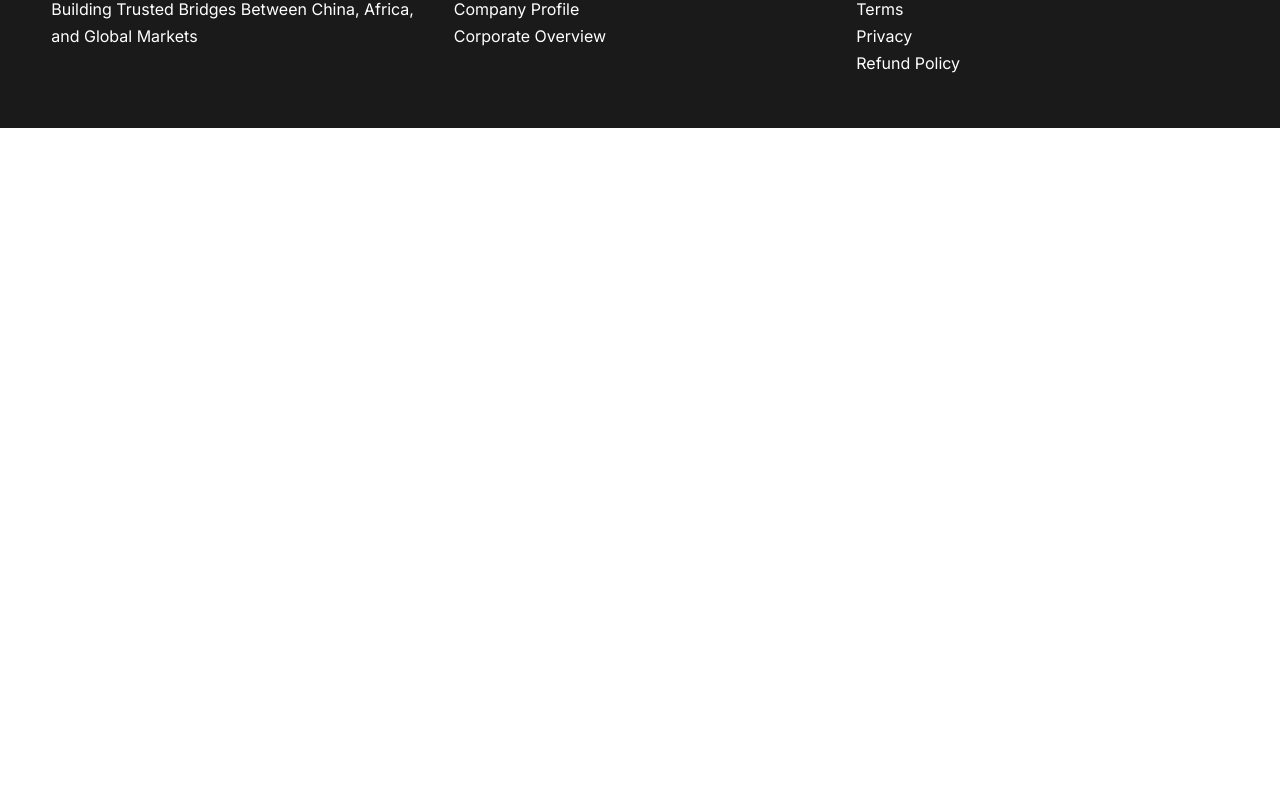
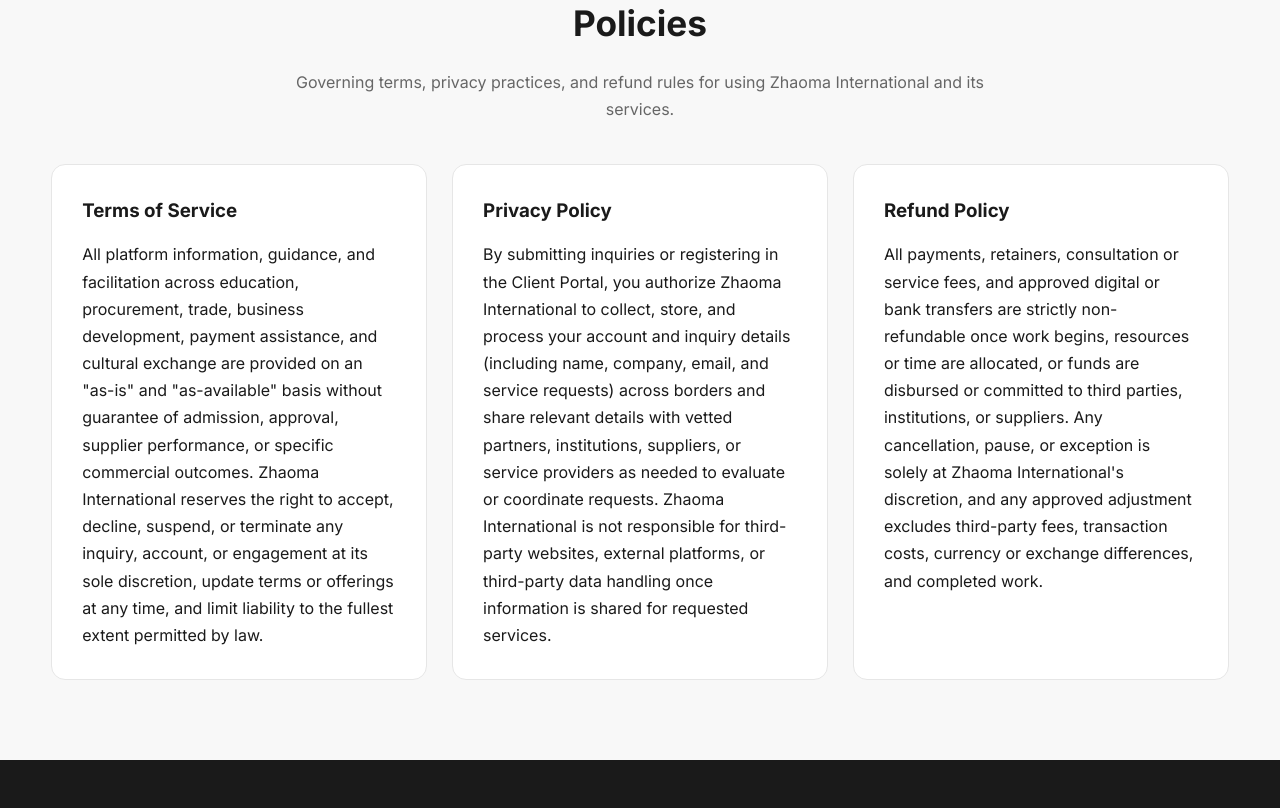
Before and after one commit to megacoded-star/zhaoma-site, a plain HTML site: page index.html in a window 1280 px wide. Shown: the part 4037-4845 px from the top of the page. Before the commit the page ends 4165 px from the top, so only its background shows below. Drawn offline with Linux system fonts and the light colour scheme; a script that the page names is missing.

Commit message:
Update index.html with new sections and content
The HTML structure and content have been updated to enhance the client portal and services sections, including the addition of a policies section.

```diff
--- a/index.html
+++ b/index.html
@@ -212,6 +212,26 @@
       </div>
     </div>
   </section>
+  <section class="highlight" id="policies">
+    <div class="container">
+      <h2>Policies</h2>
+      <p class="section-intro">Governing terms, privacy practices, and refund rules for using Zhaoma International and its services.</p>
+      <div class="grid">
+        <div class="card" id="terms">
+          <h3>Terms of Service</h3>
+          <p>All platform information, guidance, and facilitation across education, procurement, trade, business development, payment assistance, and cultural exchange are provided on an "as-is" and "as-available" basis without guarantee of admission, approval, supplier performance, or specific commercial outcomes. Zhaoma International reserves the right to accept, decline, suspend, or terminate any inquiry, account, or engagement at its sole discretion, update terms or offerings at any time, and limit liability to the fullest extent permitted by law.</p>
+        </div>
+        <div class="card" id="privacy">
+          <h3>Privacy Policy</h3>
+          <p>By submitting inquiries or registering in the Client Portal, you authorize Zhaoma International to collect, store, and process your account and inquiry details (including name, company, email, and service requests) across borders and share relevant details with vetted partners, institutions, suppliers, or service providers as needed to evaluate or coordinate requests. Zhaoma International is not responsible for third-party websites, external platforms, or third-party data handling once information is shared for requested services.</p>
+        </div>
+        <div class="card" id="refund">
+          <h3>Refund Policy</h3>
+          <p>All payments, retainers, consultation or service fees, and approved digital or bank transfers are strictly non-refundable once work begins, resources or time are allocated, or funds are disbursed or committed to third parties, institutions, or suppliers. Any cancellation, pause, or exception is solely at Zhaoma International's discretion, and any approved adjustment excludes third-party fees, transaction costs, currency or exchange differences, and completed work.</p>
+        </div>
+      </div>
+    </div>
+  </section>
 
   <footer>
     <div class="container footer-grid">
@@ -226,9 +246,9 @@
       </div>
       <div>
         <h3>Policies</h3>
-        <p><a href="#contact">Terms</a></p>
-        <p><a href="#contact">Privacy</a></p>
-        <p><a href="#contact">Refund Policy</a></p>
+      <p><a href="#terms">Terms</a></p>
+      <p><a href="#privacy">Privacy</a></p>
+      <p><a href="#refund">Refund Policy</a></p>
       </div>
     </div>
   </footer>
```
